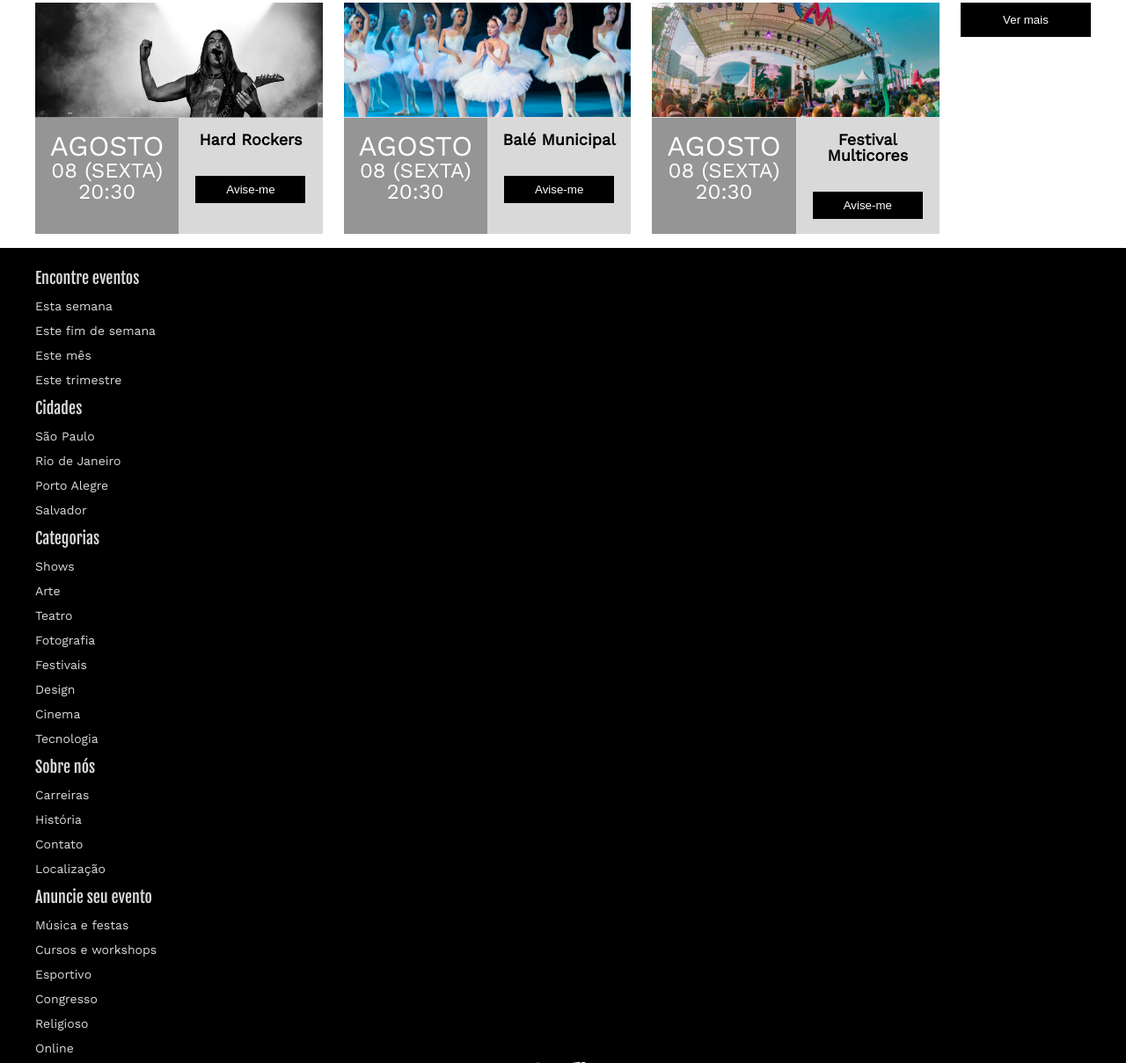
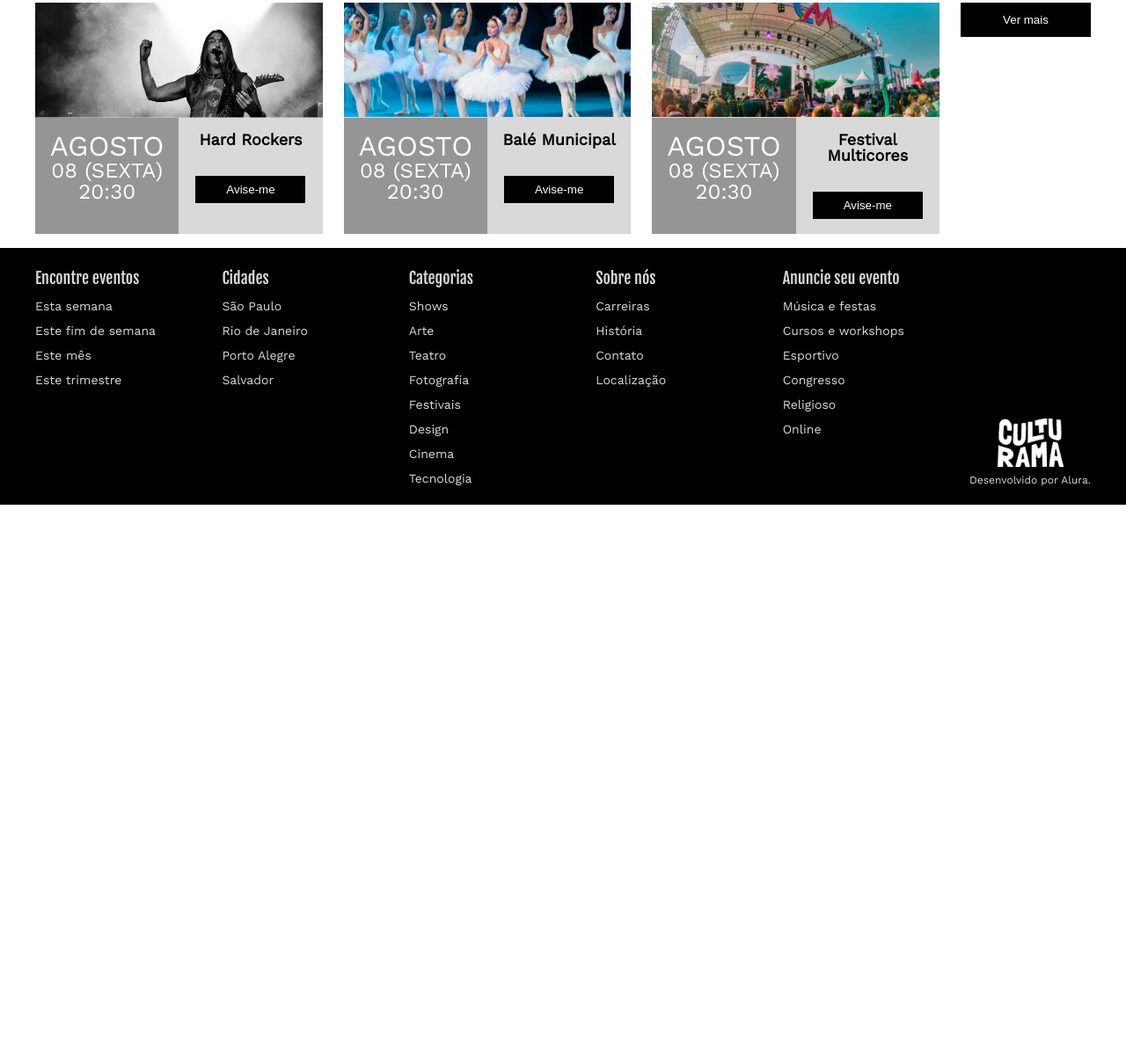
Before and after one commit to devLucasMoraes/culturama, a plain HTML site: page index.html in a window 1280 px wide. Shown: the part 2862-4071 px from the top of the page at 88% size. After the commit the page ends 3436 px from the top, so only its background shows below. Drawn offline with nearby package versions, Linux system fonts and the light colour scheme.

Commit message:
tratando rodape com flex

```diff
--- a/assets/style/flex.css
+++ b/assets/style/flex.css
@@ -49,6 +49,16 @@
     max-width: 400px;
 }
 
+.rodape {
+    display: flex;
+    flex-wrap: wrap;
+    justify-content: space-between;
+}
+
+.rodape__logo {
+    align-self: flex-end;
+}
+
 @media (min-width: 720px) {
     .menu {
         column-gap: 33px;
```
